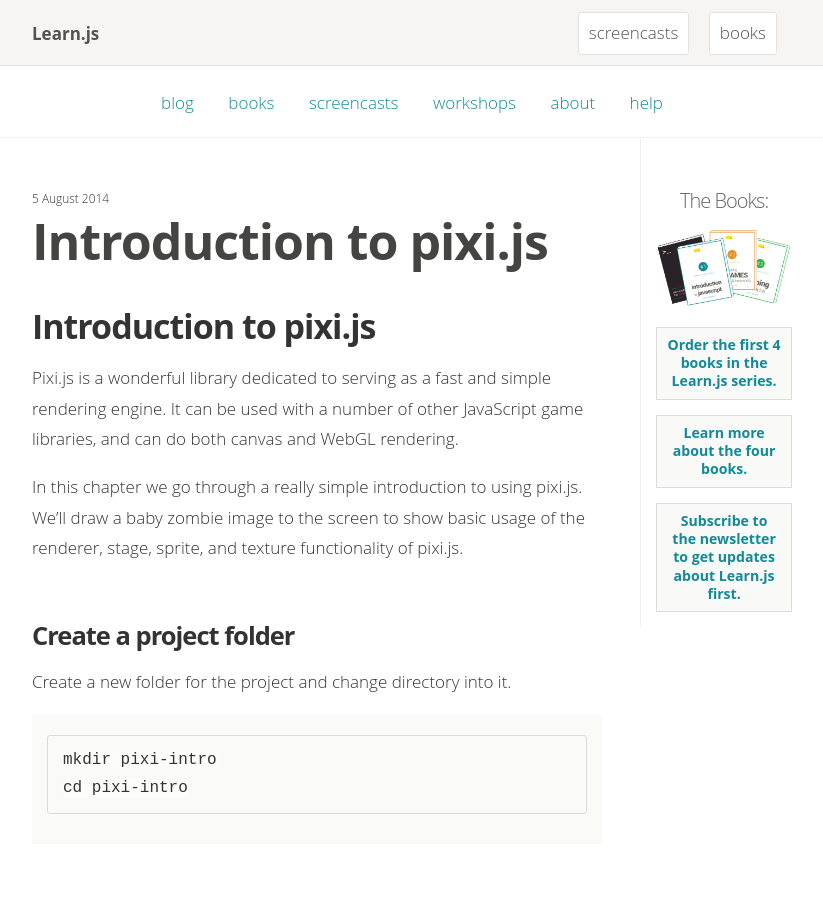
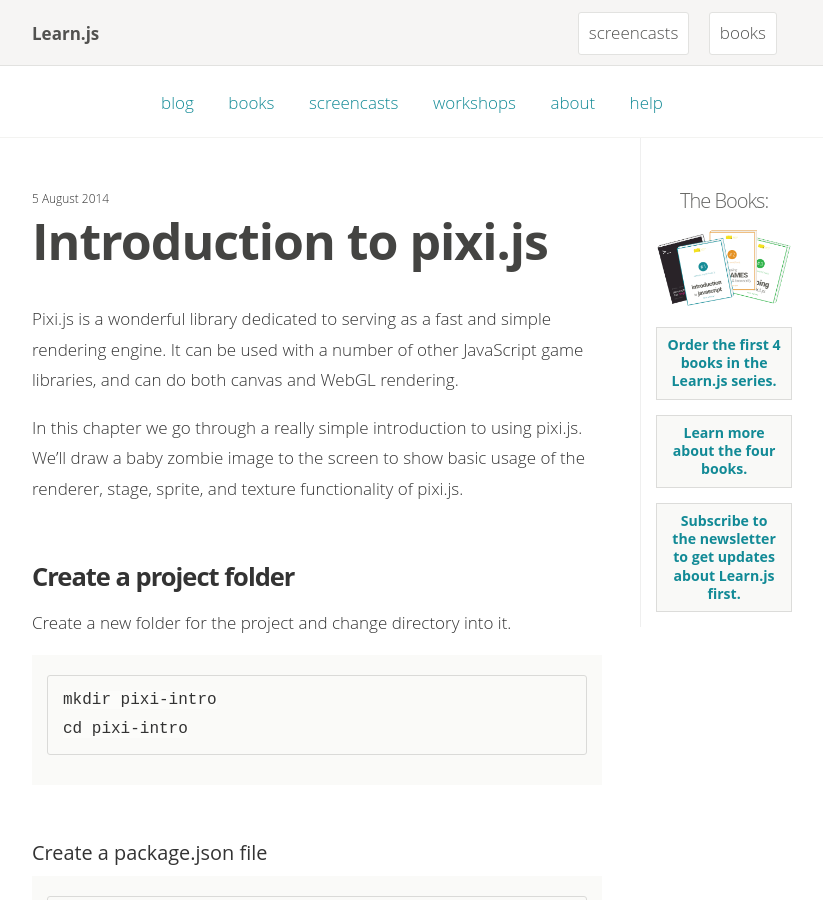
Before and after one commit to learn-js/learn-js.github.com, a Jekyll site: the page built from _posts/posts/2014-08-05-introduction-to-pixijs.md, in a window 1280 px wide and 900 px high. Shown: the whole window, without its empty margins (228-1051 px from the left). Built offline with Jekyll 4.4.1, drawn with Linux system fonts in a browser that asks for light colours; comment, search, counter and statistics services are not loaded.

Commit message:
remove extra h1

```diff
--- a/_posts/posts/2014-08-05-introduction-to-pixijs.md
+++ b/_posts/posts/2014-08-05-introduction-to-pixijs.md
@@ -5,8 +5,6 @@
 layout: post
 type: post
 ---
-
-# Introduction to pixi.js
 
 Pixi.js is a wonderful library dedicated to serving as a fast and simple rendering engine. It can be used with a number of other JavaScript game libraries, and can do both canvas and WebGL rendering.
 
```
